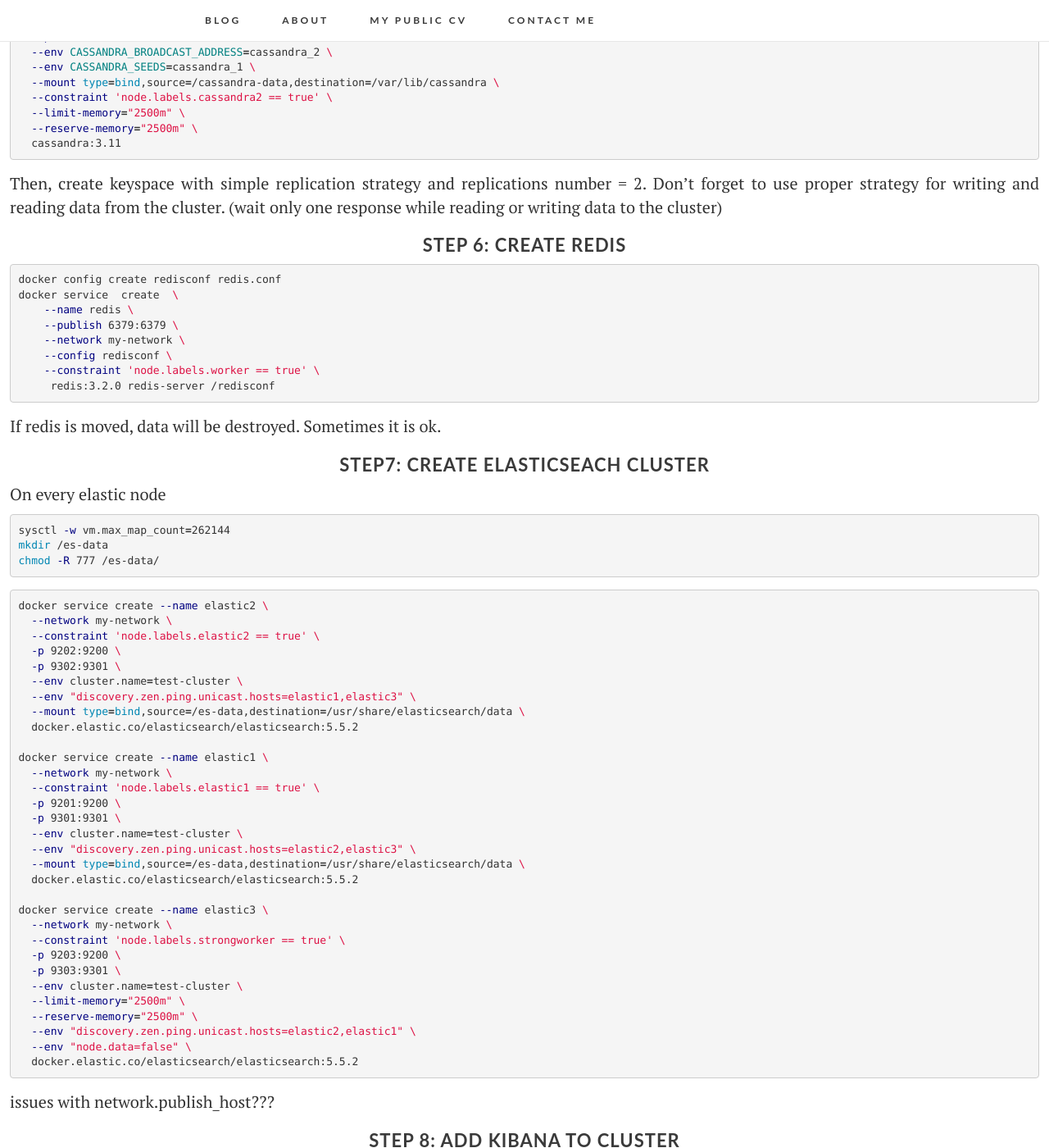
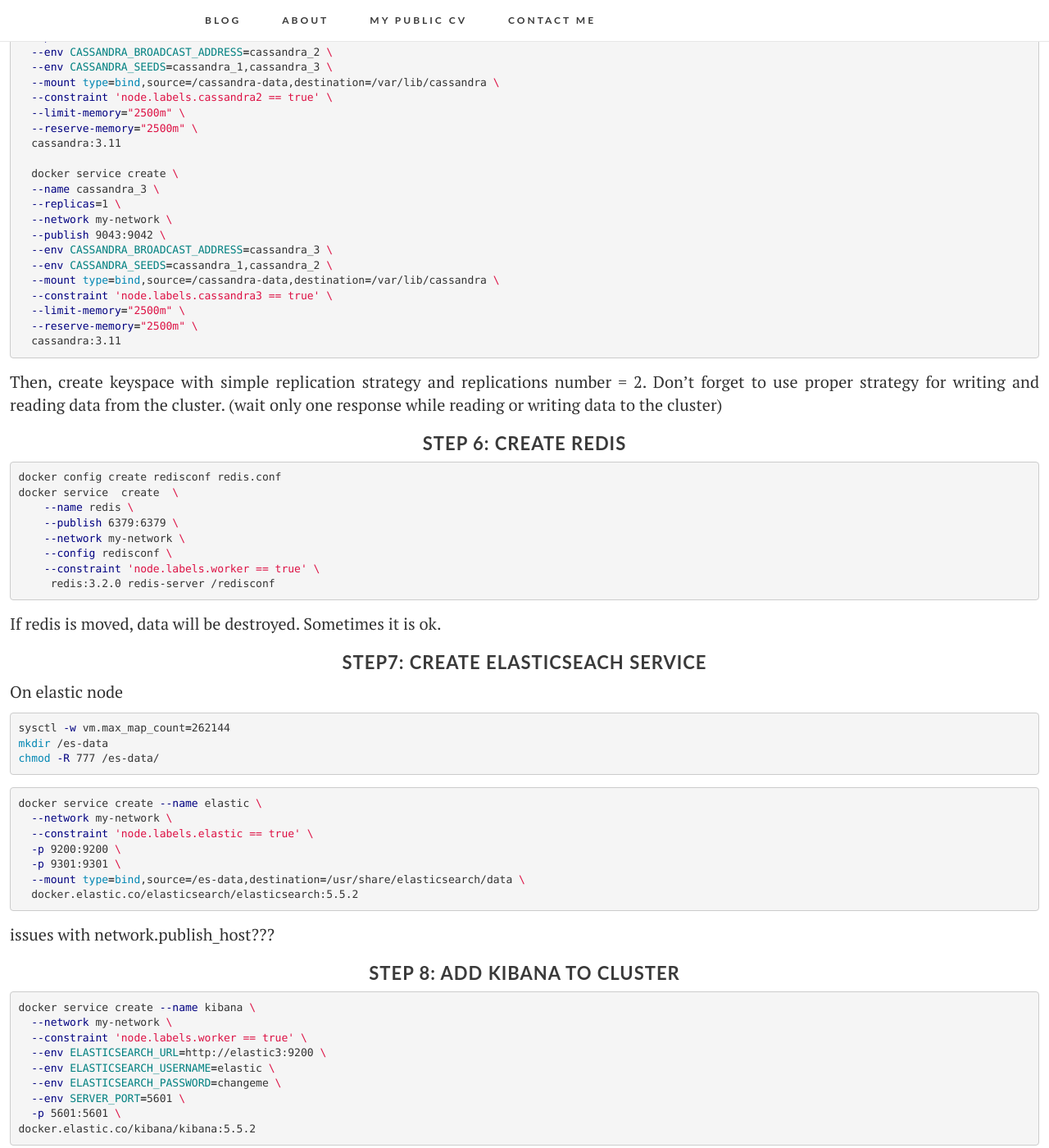
Before and after one commit to kosbr/kosbr.github.io, a Jekyll site: the page built from _posts/2017-09-19-creation-swarm.markdown, in a window 1280 px wide and 1400 px high, scrolled down 1713 px. Shown: the whole window at 82% size. Built offline with Jekyll 4.4.1, drawn with Linux system fonts in a browser that asks for light colours; nearby versions of some CDN libraries; some of the changed text lies outside the part shown.

Commit message:
replace elastic node with cassandra

```diff
--- a/_posts/2017-09-19-creation-swarm.markdown
+++ b/_posts/2017-09-19-creation-swarm.markdown
@@ -47,8 +47,8 @@ docker swarm join-token manager
 {% highlight bash %}
 docker node update --label-add cassandra2=true cassandra2
 docker node update --label-add cassandra1=true cassandra1
-docker node update --label-add elastic1=true elastic1
-docker node update --label-add elastic2=true elastic2
+docker node update --label-add elastic=true elastic
+docker node update --label-add cassandra3=true cassandra3
 docker node update --label-add worker=true worker1
 docker node update --label-add worker=true worker2
 docker node update --label-add worker=true worker3
@@ -74,7 +74,7 @@ docker service create \
   --network my-network \
   --publish 9042:9042 \
   --env CASSANDRA_BROADCAST_ADDRESS=cassandra_1 \
-  --env CASSANDRA_SEEDS=cassandra_2 \
+  --env CASSANDRA_SEEDS=cassandra_2,cassandra_3 \
   --mount type=bind,source=/cassandra-data,destination=/var/lib/cassandra \
   --constraint 'node.labels.cassandra1 == true' \
   --limit-memory="2500m" \
@@ -87,9 +87,22 @@ docker service create \
   --network my-network \
   --publish 9043:9042 \
   --env CASSANDRA_BROADCAST_ADDRESS=cassandra_2 \
-  --env CASSANDRA_SEEDS=cassandra_1 \
+  --env CASSANDRA_SEEDS=cassandra_1,cassandra_3 \
   --mount type=bind,source=/cassandra-data,destination=/var/lib/cassandra \
   --constraint 'node.labels.cassandra2 == true' \
+  --limit-memory="2500m" \
+  --reserve-memory="2500m" \
+  cassandra:3.11
+
+  docker service create \
+  --name cassandra_3 \
+  --replicas=1 \
+  --network my-network \
+  --publish 9043:9042 \
+  --env CASSANDRA_BROADCAST_ADDRESS=cassandra_3 \
+  --env CASSANDRA_SEEDS=cassandra_1,cassandra_2 \
+  --mount type=bind,source=/cassandra-data,destination=/var/lib/cassandra \
+  --constraint 'node.labels.cassandra3 == true' \
   --limit-memory="2500m" \
   --reserve-memory="2500m" \
   cassandra:3.11
@@ -115,9 +128,9 @@ docker service  create  \
 
 If redis is moved, data will be destroyed. Sometimes it is ok.
 
-### Step7: Create elasticseach cluster
+### Step7: Create elasticseach service
 
-On every elastic node
+On elastic node
 {% highlight bash %}
 sysctl -w vm.max_map_count=262144
 mkdir /es-data
@@ -126,37 +139,14 @@ chmod -R 777 /es-data/
 
 
 {% highlight bash %}
-docker service create --name elastic2 \
+docker service create --name elastic \
   --network my-network \
-  --constraint 'node.labels.elastic2 == true' \
-  -p 9202:9200 \
-  -p 9302:9301 \
-  --env cluster.name=test-cluster \
-  --env "discovery.zen.ping.unicast.hosts=elastic1,elastic3" \
+  --constraint 'node.labels.elastic == true' \
+  -p 9200:9200 \
+  -p 9301:9301 \
   --mount type=bind,source=/es-data,destination=/usr/share/elasticsearch/data \
   docker.elastic.co/elasticsearch/elasticsearch:5.5.2
 
-docker service create --name elastic1 \
-  --network my-network \
-  --constraint 'node.labels.elastic1 == true' \
-  -p 9201:9200 \
-  -p 9301:9301 \
-  --env cluster.name=test-cluster \
-  --env "discovery.zen.ping.unicast.hosts=elastic2,elastic3" \
-  --mount type=bind,source=/es-data,destination=/usr/share/elasticsearch/data \
-  docker.elastic.co/elasticsearch/elasticsearch:5.5.2
-
-docker service create --name elastic3 \
-  --network my-network \
-  --constraint 'node.labels.strongworker == true' \
-  -p 9203:9200 \
-  -p 9303:9301 \
-  --env cluster.name=test-cluster \
-  --limit-memory="2500m" \
-  --reserve-memory="2500m" \
-  --env "discovery.zen.ping.unicast.hosts=elastic2,elastic1" \
-  --env "node.data=false" \
-  docker.elastic.co/elasticsearch/elasticsearch:5.5.2
 {% endhighlight %}
 
 issues with network.publish_host???
@@ -175,7 +165,6 @@ docker service create --name kibana \
 docker.elastic.co/kibana/kibana:5.5.2
 {% endhighlight %}
 
-
 ### Step 9: Add storage application
 
 {% highlight bash %}
```
